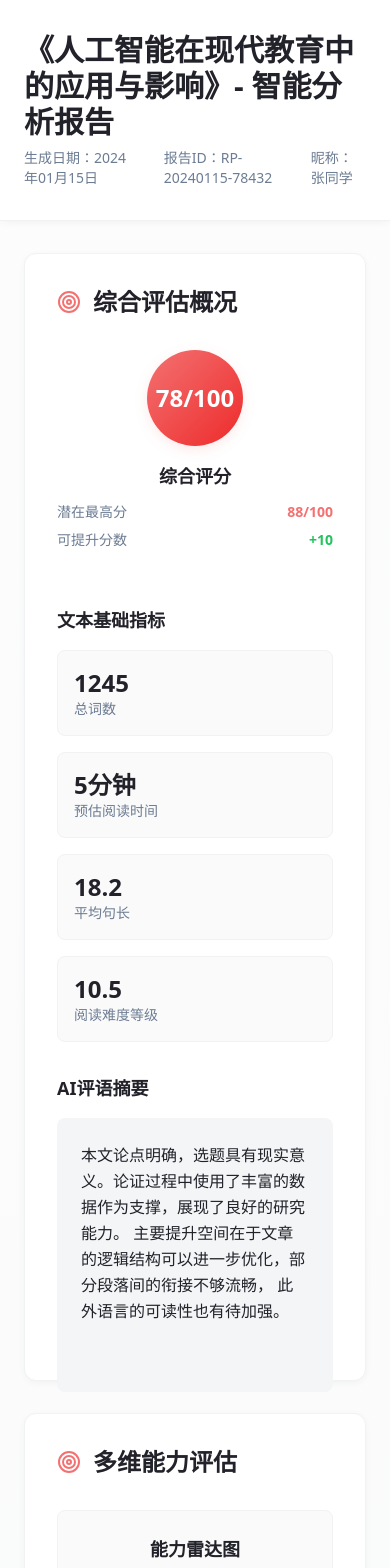
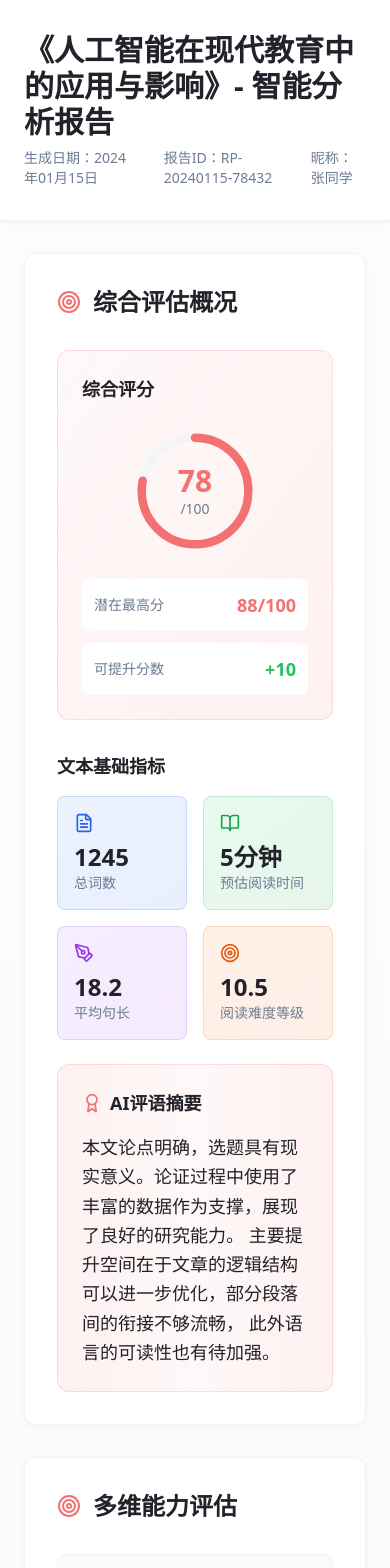
Before and after one commit to rennixue/aiqc-report, a React (Vite) app: page /report in a window 390 px wide. Shown: the top 1568 px of the page. Built offline with nearby package versions, Linux system fonts and the light colour scheme; the HTML template or start-up script is replaced by a standard one.

Commit message:
Refine report page layout

```diff
--- a/src/pages/Report.tsx
+++ b/src/pages/Report.tsx
@@ -62,61 +62,92 @@ const Report = () => {
             综合评估概况
           </h2>
 
-          <div className="grid lg:grid-cols-3 gap-8">
-            {/* Left: Overall Score */}
-            <div className="lg:col-span-1">
-              <div className="text-center mb-6">
-                <div className="bg-gradient-primary text-primary-foreground w-24 h-24 rounded-full flex items-center justify-center mx-auto mb-4 shadow-primary">
-                  <div className="font-sans text-2xl font-bold">{overallScore}/100</div>
+          <div className="grid lg:grid-cols-2 gap-8 mb-6">
+            {/* Left: Overall Score with Circular Progress */}
+            <div className="bg-gradient-to-br from-primary/5 to-primary/10 rounded-xl p-6 border border-primary/20">
+              <h3 className="font-sans font-semibold text-lg mb-6 text-foreground">综合评分</h3>
+              <div className="flex items-center justify-center mb-6">
+                <div className="relative w-32 h-32">
+                  <svg className="w-32 h-32 -rotate-90" viewBox="0 0 120 120">
+                    <circle
+                      cx="60"
+                      cy="60"
+                      r="50"
+                      fill="none"
+                      stroke="hsl(var(--muted))"
+                      strokeWidth="8"
+                    />
+                    <circle
+                      cx="60"
+                      cy="60"
+                      r="50"
+                      fill="none"
+                      stroke="hsl(var(--primary))"
+                      strokeWidth="8"
+                      strokeLinecap="round"
+                      strokeDasharray={`${(overallScore / 100) * 314} 314`}
+                      className="transition-all duration-1000"
+                    />
+                  </svg>
+                  <div className="absolute inset-0 flex items-center justify-center">
+                    <div className="text-center">
+                      <div className="font-sans text-3xl font-bold text-primary">{overallScore}</div>
+                      <div className="font-sans text-sm text-muted-foreground">/100</div>
+                    </div>
+                  </div>
                 </div>
-                <div className="font-sans text-lg font-semibold text-foreground">综合评分</div>
-                <div className="mt-3 space-y-2">
-                  <div className="flex items-center justify-between font-sans text-sm">
-                    <span className="text-muted-foreground">潜在最高分</span>
-                    <span className="text-primary font-bold">{potentialScore}/100</span>
-                  </div>
-                  <div className="flex items-center justify-between font-sans text-sm">
-                    <span className="text-muted-foreground">可提升分数</span>
-                    <span className="text-accent-success font-bold">+{potentialScore - overallScore}</span>
-                  </div>
+              </div>
+              <div className="space-y-3">
+                <div className="flex items-center justify-between font-sans text-sm bg-card rounded-lg p-3">
+                  <span className="text-muted-foreground">潜在最高分</span>
+                  <span className="text-primary font-bold text-lg">{potentialScore}/100</span>
+                </div>
+                <div className="flex items-center justify-between font-sans text-sm bg-card rounded-lg p-3">
+                  <span className="text-muted-foreground">可提升分数</span>
+                  <span className="text-accent-success font-bold text-lg">+{potentialScore - overallScore}</span>
                 </div>
               </div>
             </div>
 
-            {/* Middle: Text Metrics */}
-            <div className="lg:col-span-1">
+            {/* Right: Text Metrics */}
+            <div>
               <h3 className="font-sans font-semibold text-lg mb-4 text-foreground">文本基础指标</h3>
-              <div className="space-y-4">
-                <div className="bg-card-subtle rounded-lg p-4 border border-border-subtle">
+              <div className="grid grid-cols-2 gap-4">
+                <div className="bg-gradient-to-br from-blue-500/10 to-blue-600/10 rounded-lg p-4 border border-blue-500/20">
+                  <FileText className="text-blue-600 mb-2" size={20} />
                   <div className="font-sans text-2xl font-bold text-foreground">{wordCount}</div>
                   <div className="font-sans text-sm text-muted-foreground">总词数</div>
                 </div>
-                <div className="bg-card-subtle rounded-lg p-4 border border-border-subtle">
+                <div className="bg-gradient-to-br from-green-500/10 to-green-600/10 rounded-lg p-4 border border-green-500/20">
+                  <BookOpen className="text-green-600 mb-2" size={20} />
                   <div className="font-sans text-2xl font-bold text-foreground">{readingTime}分钟</div>
                   <div className="font-sans text-sm text-muted-foreground">预估阅读时间</div>
                 </div>
-                <div className="bg-card-subtle rounded-lg p-4 border border-border-subtle">
+                <div className="bg-gradient-to-br from-purple-500/10 to-purple-600/10 rounded-lg p-4 border border-purple-500/20">
+                  <PenTool className="text-purple-600 mb-2" size={20} />
                   <div className="font-sans text-2xl font-bold text-foreground">{avgSentenceLength}</div>
                   <div className="font-sans text-sm text-muted-foreground">平均句长</div>
                 </div>
-                <div className="bg-card-subtle rounded-lg p-4 border border-border-subtle">
+                <div className="bg-gradient-to-br from-orange-500/10 to-orange-600/10 rounded-lg p-4 border border-orange-500/20">
+                  <Target className="text-orange-600 mb-2" size={20} />
                   <div className="font-sans text-2xl font-bold text-foreground">{readabilityLevel}</div>
                   <div className="font-sans text-sm text-muted-foreground">阅读难度等级</div>
                 </div>
               </div>
             </div>
+          </div>
 
-            {/* Right: AI Summary */}
-            <div className="lg:col-span-1">
-              <h3 className="font-sans font-semibold text-lg mb-4 text-foreground">AI评语摘要</h3>
-              <div className="bg-muted rounded-lg p-6 h-full">
-                <p className="font-sans text-foreground leading-relaxed">
-                  本文论点明确，选题具有现实意义。论证过程中使用了丰富的数据作为支撑，展现了良好的研究能力。
-                  主要提升空间在于文章的逻辑结构可以进一步优化，部分段落间的衔接不够流畅，
-                  此外语言的可读性也有待加强。
-                </p>
-              </div>
-            </div>
+          {/* AI Summary - Full Width */}
+          <div className="bg-gradient-to-r from-primary/10 via-primary/5 to-primary/10 rounded-xl p-6 border border-primary/20">
+            <h3 className="font-sans font-semibold text-lg mb-4 text-foreground flex items-center gap-2">
+              <Award className="text-primary" size={20} />
+              AI评语摘要
+            </h3>
+            <p className="font-sans text-foreground leading-relaxed text-lg">
+              本文论点明确，选题具有现实意义。论证过程中使用了丰富的数据作为支撑，展现了良好的研究能力。
+              主要提升空间在于文章的逻辑结构可以进一步优化，部分段落间的衔接不够流畅，
+              此外语言的可读性也有待加强。
+            </p>
           </div>
         </section>
 
@@ -157,7 +188,7 @@ const Report = () => {
 
         {/* Detailed Analysis */}
         <section className="space-y-8">
-          <h2 className="font-heading text-2xl font-semibold text-foreground">深度分析板块</h2>
+          <h2 className="font-sans text-2xl font-semibold text-foreground">深度分析板块</h2>
 
           {/* Content & Thesis Analysis */}
           <div className="bg-card rounded-xl p-8 shadow-soft border border-border-subtle">
@@ -166,7 +197,12 @@ const Report = () => {
                 <BookOpen className="text-primary" size={24} />
                 内容与论点分析
               </h3>
-              <div className="font-sans text-2xl font-bold text-accent-success">85/100</div>
+              <div className="flex items-center gap-4">
+                <Badge variant="secondary" className="font-sans text-sm">
+                  预估提分: +3
+                </Badge>
+                <div className="font-sans text-2xl font-bold text-accent-success">85/100</div>
+              </div>
             </div>
 
             <div className="space-y-6">
@@ -199,11 +235,16 @@ const Report = () => {
           {/* Structure & Logic Analysis */}
           <div className="bg-card rounded-xl p-8 shadow-medium border border-border-subtle">
             <div className="flex items-center justify-between mb-6">
-              <h3 className="font-heading text-xl font-semibold text-foreground flex items-center gap-3">
+              <h3 className="font-sans text-xl font-semibold text-foreground flex items-center gap-3">
                 <Target className="text-primary" size={24} />
                 结构与逻辑分析
               </h3>
-              <div className="text-2xl font-bold text-accent-info">72/100</div>
+              <div className="flex items-center gap-4">
+                <Badge variant="secondary" className="font-sans text-sm">
+                  预估提分: +5
+                </Badge>
+                <div className="font-sans text-2xl font-bold text-accent-info">72/100</div>
+              </div>
             </div>
 
             <div className="grid md:grid-cols-2 gap-6">
@@ -242,11 +283,16 @@ const Report = () => {
           {/* Language & Style Analysis */}
           <div className="bg-card rounded-xl p-8 shadow-medium border border-border-subtle">
             <div className="flex items-center justify-between mb-6">
-              <h3 className="font-heading text-xl font-semibold text-foreground flex items-center gap-3">
+              <h3 className="font-sans text-xl font-semibold text-foreground flex items-center gap-3">
                 <PenTool className="text-primary" size={24} />
                 语言与风格分析
               </h3>
-              <div className="text-2xl font-bold text-accent-info">78/100</div>
+              <div className="flex items-center gap-4">
+                <Badge variant="secondary" className="font-sans text-sm">
+                  预估提分: +2
+                </Badge>
+                <div className="font-sans text-2xl font-bold text-accent-info">78/100</div>
+              </div>
             </div>
 
             <div className="space-y-6">
@@ -303,11 +349,16 @@ const Report = () => {
         {/* Grammar & Format Check */}
         <section className="bg-card rounded-xl p-8 shadow-medium border border-border-subtle">
           <div className="flex items-center justify-between mb-6">
-            <h2 className="font-heading text-2xl font-semibold text-foreground flex items-center gap-3">
+            <h2 className="font-sans text-xl font-semibold text-foreground flex items-center gap-3">
               <Award className="text-primary" size={24} />
               语法与格式检查
             </h2>
-            <div className="text-2xl font-bold text-accent-info">68/100</div>
+            <div className="flex items-center gap-4">
+              <Badge variant="secondary" className="font-sans text-sm">
+                预估提分: +8
+              </Badge>
+              <div className="font-sans text-2xl font-bold text-accent-info">68/100</div>
+            </div>
           </div>
 
           <div className="grid md:grid-cols-4 gap-4 mb-8">
@@ -454,56 +505,56 @@ const Report = () => {
 
         {/* Strengths & Recommendations */}
         <section className="grid lg:grid-cols-2 gap-8">
-          <Card className="p-8 shadow-medium">
-            <h3 className="font-heading text-xl font-semibold text-foreground mb-6 flex items-center gap-3">
-              <CheckCircle className="text-accent-success" size={24} />
+          <Card className="p-8 shadow-medium bg-gradient-to-br from-green-500/5 to-green-600/10 border-green-500/20">
+            <h3 className="font-sans text-xl font-semibold text-foreground mb-6 flex items-center gap-3">
+              <CheckCircle className="text-green-600" size={24} />
               文章亮点
             </h3>
             <div className="space-y-4">
-              <div className="flex items-start gap-3">
-                <CheckCircle className="text-accent-success flex-shrink-0 mt-1" size={16} />
-                <p className="text-foreground">开篇引言成功地吸引了读者的兴趣并清晰地陈述了论点</p>
+              <div className="flex items-start gap-3 bg-green-50/50 dark:bg-green-900/10 rounded-lg p-3">
+                <CheckCircle className="text-green-600 flex-shrink-0 mt-1" size={16} />
+                <p className="font-sans text-foreground">开篇引言成功地吸引了读者的兴趣并清晰地陈述了论点</p>
               </div>
-              <div className="flex items-start gap-3">
-                <CheckCircle className="text-accent-success flex-shrink-0 mt-1" size={16} />
-                <p className="text-foreground">数据引用恰当，增强了论证的说服力</p>
+              <div className="flex items-start gap-3 bg-green-50/50 dark:bg-green-900/10 rounded-lg p-3">
+                <CheckCircle className="text-green-600 flex-shrink-0 mt-1" size={16} />
+                <p className="font-sans text-foreground">数据引用恰当，增强了论证的说服力</p>
               </div>
-              <div className="flex items-start gap-3">
-                <CheckCircle className="text-accent-success flex-shrink-0 mt-1" size={16} />
-                <p className="text-foreground">结论部分总结到位，呼应主题</p>
+              <div className="flex items-start gap-3 bg-green-50/50 dark:bg-green-900/10 rounded-lg p-3">
+                <CheckCircle className="text-green-600 flex-shrink-0 mt-1" size={16} />
+                <p className="font-sans text-foreground">结论部分总结到位，呼应主题</p>
               </div>
-              <div className="flex items-start gap-3">
-                <CheckCircle className="text-accent-success flex-shrink-0 mt-1" size={16} />
-                <p className="text-foreground">选题具有现实意义和学术价值</p>
+              <div className="flex items-start gap-3 bg-green-50/50 dark:bg-green-900/10 rounded-lg p-3">
+                <CheckCircle className="text-green-600 flex-shrink-0 mt-1" size={16} />
+                <p className="font-sans text-foreground">选题具有现实意义和学术价值</p>
               </div>
             </div>
           </Card>
 
-          <Card className="p-8 shadow-medium">
-            <h3 className="font-heading text-xl font-semibold text-foreground mb-6 flex items-center gap-3">
-              <AlertTriangle className="text-accent-warning" size={24} />
+          <Card className="p-8 shadow-medium bg-gradient-to-br from-orange-500/5 to-orange-600/10 border-orange-500/20">
+            <h3 className="font-sans text-xl font-semibold text-foreground mb-6 flex items-center gap-3">
+              <AlertTriangle className="text-orange-600" size={24} />
               改进建议
             </h3>
             <div className="space-y-4">
-              <div className="flex items-start gap-3">
-                <AlertTriangle className="text-accent-warning flex-shrink-0 mt-1" size={16} />
+              <div className="flex items-start gap-3 bg-orange-50/50 dark:bg-orange-900/10 rounded-lg p-3">
+                <AlertTriangle className="text-orange-600 flex-shrink-0 mt-1" size={16} />
                 <div>
-                  <p className="text-foreground">建议在第三段与第四段之间增加过渡句，缓和逻辑跳跃</p>
-                  <Badge className="mt-1" variant="outline">预估提分 +5</Badge>
+                  <p className="font-sans text-foreground">建议在第三段与第四段之间增加过渡句，缓和逻辑跳跃</p>
+                  <Badge className="mt-2 bg-primary text-primary-foreground font-sans font-bold">预估提分 +5</Badge>
                 </div>
               </div>
-              <div className="flex items-start gap-3">
-                <AlertTriangle className="text-accent-warning flex-shrink-0 mt-1" size={16} />
+              <div className="flex items-start gap-3 bg-orange-50/50 dark:bg-orange-900/10 rounded-lg p-3">
+                <AlertTriangle className="text-orange-600 flex-shrink-0 mt-1" size={16} />
                 <div>
-                  <p className="text-foreground">部分长句可适当拆分，提升阅读流畅度</p>
-                  <Badge className="mt-1" variant="outline">预估提分 +3</Badge>
+                  <p className="font-sans text-foreground">部分长句可适当拆分，提升阅读流畅度</p>
+                  <Badge className="mt-2 bg-primary text-primary-foreground font-sans font-bold">预估提分 +3</Badge>
                 </div>
               </div>
-              <div className="flex items-start gap-3">
-                <AlertTriangle className="text-accent-warning flex-shrink-0 mt-1" size={16} />
+              <div className="flex items-start gap-3 bg-orange-50/50 dark:bg-orange-900/10 rounded-lg p-3">
+                <AlertTriangle className="text-orange-600 flex-shrink-0 mt-1" size={16} />
                 <div>
-                  <p className="text-foreground">增加反面论证，使论述更加全面客观</p>
-                  <Badge className="mt-1" variant="outline">预估提分 +2</Badge>
+                  <p className="font-sans text-foreground">增加反面论证，使论述更加全面客观</p>
+                  <Badge className="mt-2 bg-primary text-primary-foreground font-sans font-bold">预估提分 +2</Badge>
                 </div>
               </div>
             </div>
```
